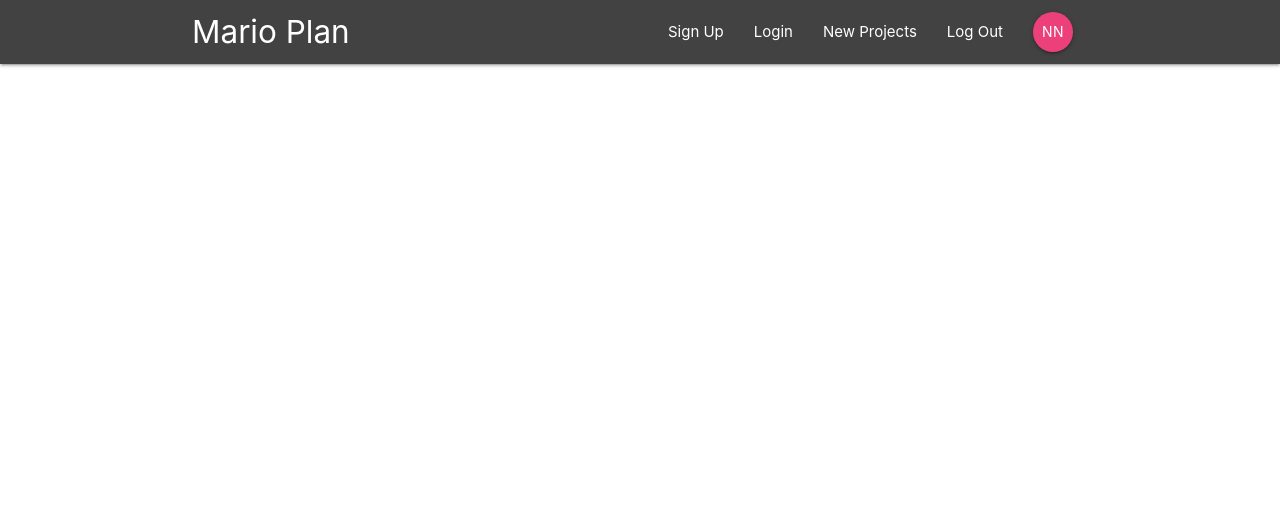
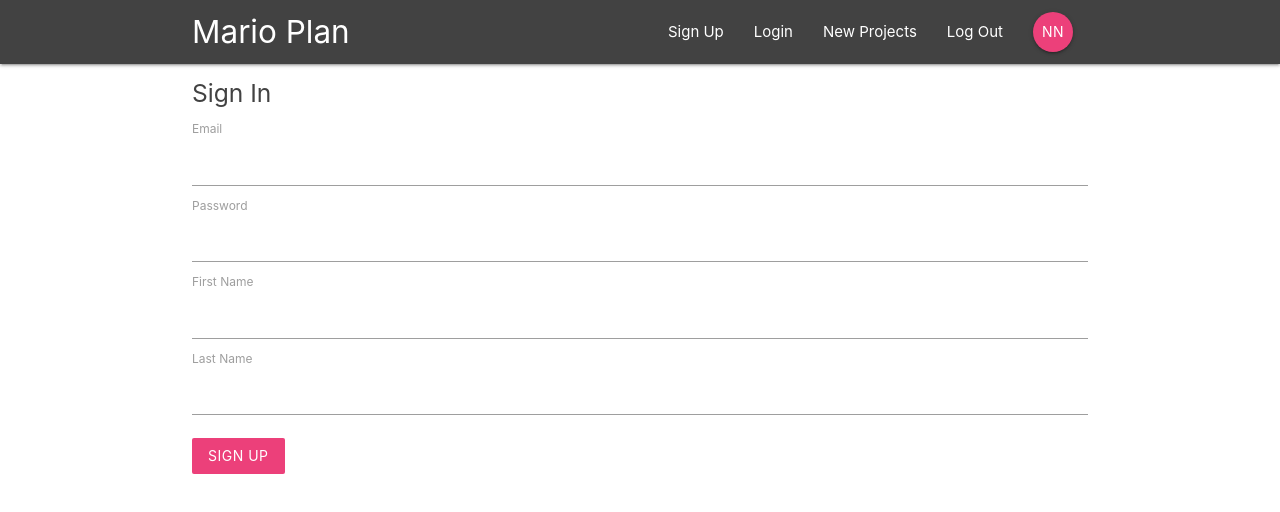
Before and after one commit to yuqiyangyang/ReactProject, a React (Create React App) app: page /signup in a window 1280 px wide. Shown: the top 512 px of the page. Built offline with nearby package versions, Linux system fonts and the light colour scheme.

Commit message:
signin, signup

```diff
--- a/public/index.html
+++ b/public/index.html
@@ -28,7 +28,8 @@
      <link href="https://fonts.googleapis.com/icon?family=Material+Icons" rel="stylesheet">
      <!--Import materialize.css-->
      <link rel="stylesheet" href="https://cdnjs.cloudflare.com/ajax/libs/materialize/1.0.0/css/materialize.min.css">
-    <title>React App</title>
+
+     <title>React App</title>
   </head>
   <body>
     <noscript>You need to enable JavaScript to run this app.</noscript>
@@ -43,5 +44,6 @@
       To begin the development, run `npm start` or `yarn start`.
       To create a production bundle, use `npm run build` or `yarn build`.
     -->
+    <script src="https://cdnjs.cloudflare.com/ajax/libs/materialize/1.0.0/js/materialize.min.js"></script>
   </body>
 </html>
--- a/src/App.js
+++ b/src/App.js
@@ -3,6 +3,8 @@
 import Navbar from './components/layout/Navbar'
 import Dashboard from './components/dashboard/Dashboard'
 import ProjectDetails from './components/projects/ProjectDetails'
+import SignIn from './components/auth/SignIn'
+import SignUp from './components/auth/SignUp'
 
 
 
@@ -15,6 +17,8 @@
         <Switch>
         <Route exact path='/' component={Dashboard} />
         <Route path='/project/:id' component={ProjectDetails}/>
+        <Route path='/signin' component={SignIn} />
+        <Route path='/signup' component={SignUp} />
         </Switch>
         </div>
         </BrowserRouter>
--- a/src/components/auth/SignIn.js
+++ b/src/components/auth/SignIn.js
@@ -0,0 +1,42 @@
+import React, { Component } from 'react'
+
+class SignIn extends Component {
+    state ={
+        email: '',
+        password: ''
+    }
+
+    handleChange =(e) =>{
+        this.setState({
+            [e.target.id]: e.target.value
+        })
+    }
+
+    handleSubmit =(e) =>{
+        e.preventDefault();
+        console.log(this.state);
+}
+
+    render() {
+        return (
+            <div className="container">
+                <form onSubmit={this.handleSubmit} className="white">
+                    <h5 className="grey-text text-darken-3">Sign In</h5>
+                    <div className="imput-field">
+                        <label htmlFor="email">Email</label>
+                        <input type="email" id="email" onChange={this.handleChange}/>
+                    </div>
+                    <div className="imput-field">
+                        <label htmlFor="password">Password</label>
+                        <input type="password" id="password" onChange={this.handleChange}/>
+                    </div>
+                    <div className="input-field">
+                        <button className="btn pink lighten-1 z-depth-0">Login</button>
+                    </div>
+                </form>
+            </div>
+        )
+    }
+}
+
+export default SignIn
--- a/src/components/auth/SignUp.js
+++ b/src/components/auth/SignUp.js
@@ -0,0 +1,52 @@
+import React, { Component } from 'react'
+
+class SignUp extends Component {
+    state ={
+        email: '',
+        password: '',
+        firstName:'',
+        lastName: ''
+    }
+
+    handleChange =(e) =>{
+        this.setState({
+            [e.target.id]: e.target.value
+        })
+    }
+
+    handleSubmit =(e) =>{
+        e.preventDefault();
+        console.log(this.state);
+}
+
+    render() {
+        return (
+            <div className="container">
+                <form onSubmit={this.handleSubmit} className="white">
+                    <h5 className="grey-text text-darken-3">Sign In</h5>
+                    <div className="imput-field">
+                        <label htmlFor="email">Email</label>
+                        <input type="email" id="email" onChange={this.handleChange}/>
+                    </div>
+                    <div className="imput-field">
+                        <label htmlFor="password">Password</label>
+                        <input type="password" id="password" onChange={this.handleChange}/>
+                    </div>
+                    <div className="imput-field">
+                        <label htmlFor="firstName">First Name</label>
+                        <input type="text" id="firstName" onChange={this.handleChange}/>
+                    </div>
+                    <div className="imput-field">
+                        <label htmlFor="lastName">Last Name</label>
+                        <input type="text" id="lastName" onChange={this.handleChange}/>
+                    </div>
+                    <div className="input-field">
+                        <button className="btn pink lighten-1 z-depth-0">Sign Up</button>
+                    </div>
+                </form>
+            </div>
+        )
+    }
+}
+
+export default SignUp
```
